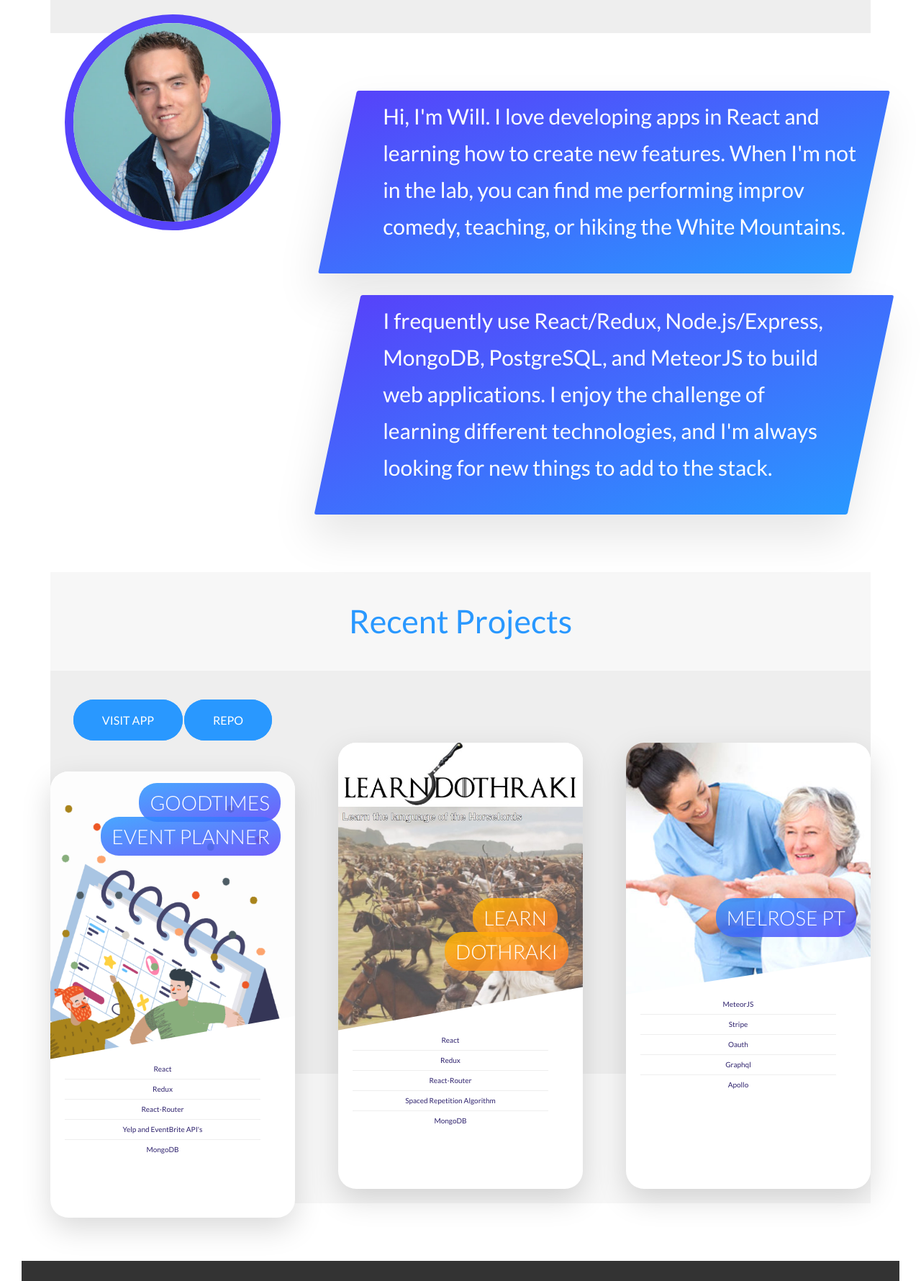
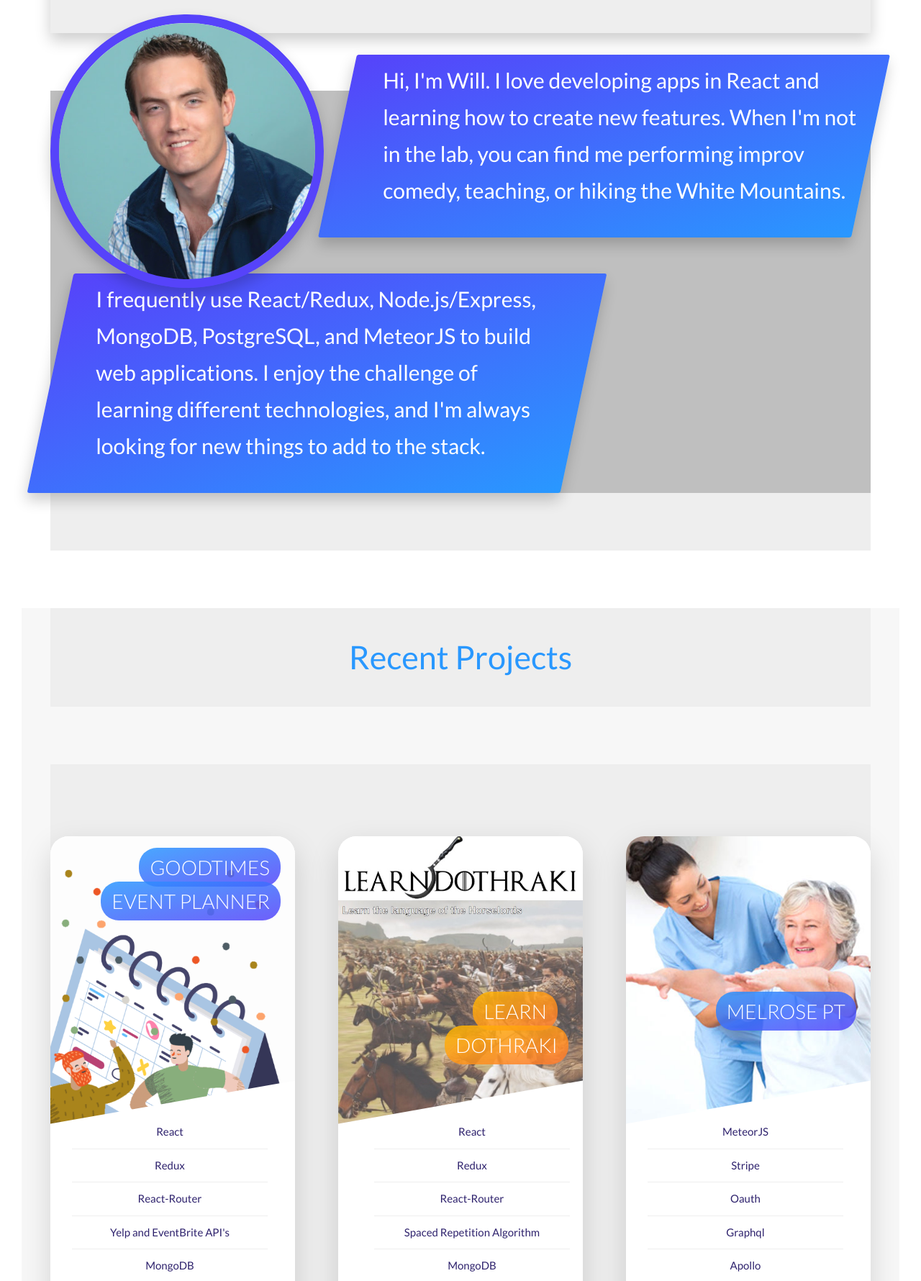
Before and after one commit to WillHDev/Restructure02, a website: page index.html in a window 1280 px wide. Shown: the part 1020-2800 px from the top of the page at 72% size. Drawn offline with Linux system fonts and the light colour scheme.

Commit message:
responsive

```diff
--- a/index.html
+++ b/index.html
@@ -51,7 +51,7 @@
             </div>
 
 <div class="row row-nav">
-    <div class="col-1-of-1">
+    <div class="col-1-of-1 col-shadow">
             <ul class="main-nav js--main-nav">
                <li> <a href="https://www.linkedin.com/in/william-holcombe-699196161/">LinkedIn</a>  </li>
                 <li>  <a href="https://github.com/WillHDev">Github</a> </li>
@@ -61,7 +61,7 @@
 
     </div>
 </div>
-
+<div class="row row-profile-and-stories">
     <div class="col-1-of-1 ">
 
     <div class="row-type-two row-about">
@@ -86,7 +86,7 @@
 
 
 
-                        <p class="paragraph">
+                        <p class="paragraph paragraph-right-story">
                                 I frequently use React/Redux, Node.js/Express, MongoDB, PostgreSQL, and MeteorJS to build web applications.  I enjoy the challenge of
                                 learning different technologies, and I'm always looking for new things to add to the stack.
                         </p>
@@ -101,16 +101,22 @@
 
 
 
-    </section>
-    <div class="row">
-    <div class="section-projects-border">
+</div>
+
+
     <section class="section-projects">
-        <div class="u-center-text u-margin-botton-big heading-container">
+        <div class="row row-profile-and-stories">
+            <div class="u-center-text u-margin-botton-big heading-container">
+
+
             <h2 class="heading-secondary ">
                 Recent Projects
             </h2>
         </div>
-        <div class="row">
+
+</div>
+<div class="row">
+        <div class="row row-projects">
 
             <div class="col-1-of-3">
                 <div class="card">
@@ -139,13 +145,14 @@
                     <div class="card__side card__side--back card__side--back-1">
                              A full stack app for planning events with friends and family. Users build a custom invitation with schedule and location options.
                             Recipients receive the form and vote. Built with React, Redux, Node, Express and Mongo HTML5, CSS3
-                    </div>
+
                     <div class="project-link--1">
                         <a class='btn btn--blue btn--animated' href="https://goodtimes-client.herokuapp.com/">Visit App</a>
                         <a href="https://github.com/thinkful-ei22/its_a_date_client"
                               class='btn btn--blue btn--animated'>Repo</a>
                       </div>
                     </div>
+                </div>
                <!-- </div> -->
             </div>
 
@@ -159,7 +166,11 @@
                             <span class="card__heading-span card__heading-span--2">
                                 Learn Dothraki</span>
                         </h4>
+
+
+
                         <div class="card__details">
+                                <div class="card__details-container">
                             <ul>
                                 <li>React</li>
                             <li>Redux</li>
@@ -168,6 +179,7 @@
                             <li>MongoDB</li>
                              </ul>
                         </div>
+                    </div>
                     </div>
 
 
@@ -214,7 +226,7 @@
             </div>
         </div>
     </section>
-</div>
+
 </div>
 </main>
 <footer class="footer">
@@ -223,17 +235,16 @@
             <div class="col-1-of-2">
                 <div class="footer__navigation">
                     <ul class="footer__list">
-                        <li class="footer__item"><a href="#" class="footer__link">Company</a></li>
-                        <li class="footer__item"><a href="#" class="footer__link">Contact us</a></li>
-                        <li class="footer__item"><a href="#" class="footer__link">Carrers</a></li>
-                        <li class="footer__item"><a href="#" class="footer__link">Privacy policy</a></li>
-                        <li class="footer__item"><a href="#" class="footer__link">Terms</a></li>
+                        <li class="footer__item"><a href="Will.V.Holcombe_Resume.pdf" class="footer__link">Resume</a></li>
+                        <li class="footer__item"><a href="https://www.linkedin.com/in/william-holcombe-699196161/" class="footer__link">LinkedIn</a></li>
+                        <li class="footer__item"><a href="https://github.com/WillHDev" class="footer__link">Github</a></li>
+
                     </ul>
                 </div>
             </div>
             <div class="col-1-of-2">
                 <p class="footer__copyright">
-                    Built by <a href="#" class="footer__link">Will Holcombe</a>  <a href="#" class="footer__link"></a>.
+                    Built by <a href="#" class="footer__link">Will Holcombe</a>  <a href="#" class="footer__link"></a>
                     Copyright &copy; by Will Holcombe
                 </p>
             </div>
--- a/sass/base/_typography.scss
+++ b/sass/base/_typography.scss
@@ -83,7 +83,10 @@ body {
     // }
 }
 
-
+.paragraph-right-story {
+// border-bottom: 100%;
+// border-left: 25% solid transparent;
+}
 // .section-about {
 
 //     background-color:  #f7f7f7; /* color-grey-light-1 */
--- a/sass/components/_button.scss
+++ b/sass/components/_button.scss
@@ -11,6 +11,7 @@ margin-bottom: 4rem;
 }
 
 .main-nav li {
+
     display: inline-block;
     margin-left: 40px;
     margin-bottom: 3rem;
--- a/sass/components/_card.scss
+++ b/sass/components/_card.scss
@@ -21,7 +21,7 @@
         background-position: left top;
         overflow:hidden;
         -webkit-backface-visibility: hidden;
-        height: 62rem;
+        height: 67rem;
         transition: all .8s ease;
         position: absolute;
         top:0;
@@ -100,7 +100,7 @@
         $color-secondary-dark, $color-secondary-light);
     }
     &--3 {
-        height: 35rem;
+        //height: 35rem;
 
         background-image:  url("./images/PT5.jpg"), linear-gradient(to right bottom,
         $color-tertiary-light, $color-tertiary-dark);
@@ -153,10 +153,18 @@
 
 &__details {
     //padding: 3rem;
-
+&-container {
+    padding: 2rem;
+}
     ul {
          //margin-top: 25rem;
-         margin-left: 2rem;
+         //margin-left: 2rem;
+         margin: auto;
+         position: absolute;
+         bottom:0;
+         margin-left: 3rem;
+         padding: 0;
+         //padding-bottom:
          text-align: center;
         list-style: none;
         width: 80%;
@@ -165,8 +173,8 @@
         li {
         //    display: inline;
             text-align: center;
-            font-size: 1rem;
-            padding: 0.5rem;
+            font-size: 1.5rem;
+            padding: 1rem;
             color: rgb(46, 34, 109);
 
             &:not(:last-child) {
@@ -301,7 +309,7 @@
 
           padding: 1rem;
           color:white;
-          margin-top: 10rem;
+          margin-top: 0rem;
           font-size: 2rem;
           background-image: linear-gradient(to right bottom,
               $color-tertiary-dark, $color-tertiary-light);
--- a/sass/components/_profile.scss
+++ b/sass/components/_profile.scss
@@ -1,11 +1,12 @@
 
 .profile-picture-container {
-    width: 30rem;
-    height: 30rem;
+    box-shadow: 0 1rem 2rem rgba($color-black,.2);
+    width: 38rem;
+    height: 38rem;
     position: absolute;
     //float: right;
     //margin-right: 5rem;
-    margin-left:2rem;
+
     margin-top: 20rem;
     overflow: hidden;
 z-index: 2;
@@ -24,7 +25,13 @@ z-index: 2;
             // margin: 0; //1 rem = 9px, 9/16 = 50%
              margin-top: 15rem;
         }
-
+        @include respond(tab-port) { // width < 1200?
+            float:none;
+            display: inline-block;
+            position: relative;
+            // margin: 0; //1 rem = 9px, 9/16 = 50%
+             margin-top: 15rem;
+        }
 
 
 }
--- a/sass/components/_story.scss
+++ b/sass/components/_story.scss
@@ -1,4 +1,6 @@
 .story {
+
+    z-index: 1;
     width: 65%;
 
     color: white;
@@ -14,9 +16,11 @@
 
 
     &--right {
-        margin-top: 3rem;
+        box-shadow: 0 1rem 2rem rgba($color-black,.2);
+        margin-top: 5rem;
+        //overflow: visible;
         //margin-left: 25rem;
-            float: right;
+            float: left;
 
             // @include respond(phone) {
             //     margin-bottom: 20rem;
@@ -24,25 +28,29 @@
     }
 
     &--left {
+        margin-top: -5rem;
+        box-shadow: 0 1rem 2rem rgba($color-black,.2);
 
-        //margin-left: 25rem;
+        margin-left: 10rem;
             float:right;
             //position: absolute;
-            @include respond(phone) {
+            @include respond(tab-port) {
                 margin-top: 20rem;
             }
     }
 
+    // @include respond(tab-port) {
+    //     width: 65%;
+    //     padding: 4rem;
+    //     padding-left: 7rem;
+    //     display: inline-block
+    // }
+
     @include respond(tab-port) {
-        width: 65%;
-        padding: 4rem;
-        padding-left: 7rem;
-    }
-
-    @include respond(phone) {
         transform: skewX(0);
         box-sizing: inline-block;
         margin-top: 5rem;
+
     }
 
     &__shape {
--- a/sass/layout/_footer.scss
+++ b/sass/layout/_footer.scss
@@ -2,7 +2,7 @@
     background-color: $color-grey-dark-3;
     padding: 10rem 0;
     font-size: 1.4rem;
-    color: $color-grey-light-1;
+    color: $color-grey-dark;
 
     @include respond(tab-port) {
         padding: 8rem 0;
@@ -46,6 +46,9 @@
     }
 
     &__link {
+        margin-left:2rem;
+        margin-bottom:2rem;
+
         &:link,
         &:visited {
             color: $color-grey-light-1;
@@ -54,6 +57,7 @@
             text-transform: uppercase;
             display: inline-block;
             transition: all .2s;
+
         }
 
         &:hover,
--- a/sass/layout/_grid.scss
+++ b/sass/layout/_grid.scss
@@ -1,3 +1,16 @@
+.col-shadow {
+    box-shadow: 0 1rem 2rem rgba($color-black,.2);
+}
+
+.row-projects {
+    height: 90rem;
+}
+
+.row-profile-stories {
+    z-index: -1;
+
+}
+
 .row {
     max-width: $grid-width;
     background-color: #eee;
@@ -69,8 +82,10 @@
 //.row:not() //
 //
 .row-type-two {
+    //border-top: 6rem solid #fff ;
+    background-clip: content-box;
     max-width: $grid-width;
-    background-color: white;
+    background-color: rgba(0, 0, 0, 0.2) ;
     /* center block elements nice! */
     margin: 0 auto;
     // margin-top: 0rem;
--- a/sass/main.scss
+++ b/sass/main.scss
@@ -64,6 +64,7 @@ background-color: white;
 
     &-build-something {
        float: right;
+       box-shadow: 0 1rem 2rem rgba($color-black,.2);
        //margin-right: 4rem;
 
 
--- a/sass/pages/_home.scss
+++ b/sass/pages/_home.scss
@@ -3,6 +3,10 @@
     background-color: $color-grey-light-1;
 
     padding: 0 0 10rem 0;
+    @include respond(tab-lsnd) {
+        background-color: #eee;
+     }
+
 }
 
 // .section-projects-border {
```
Also changed, not shown: index.css.
